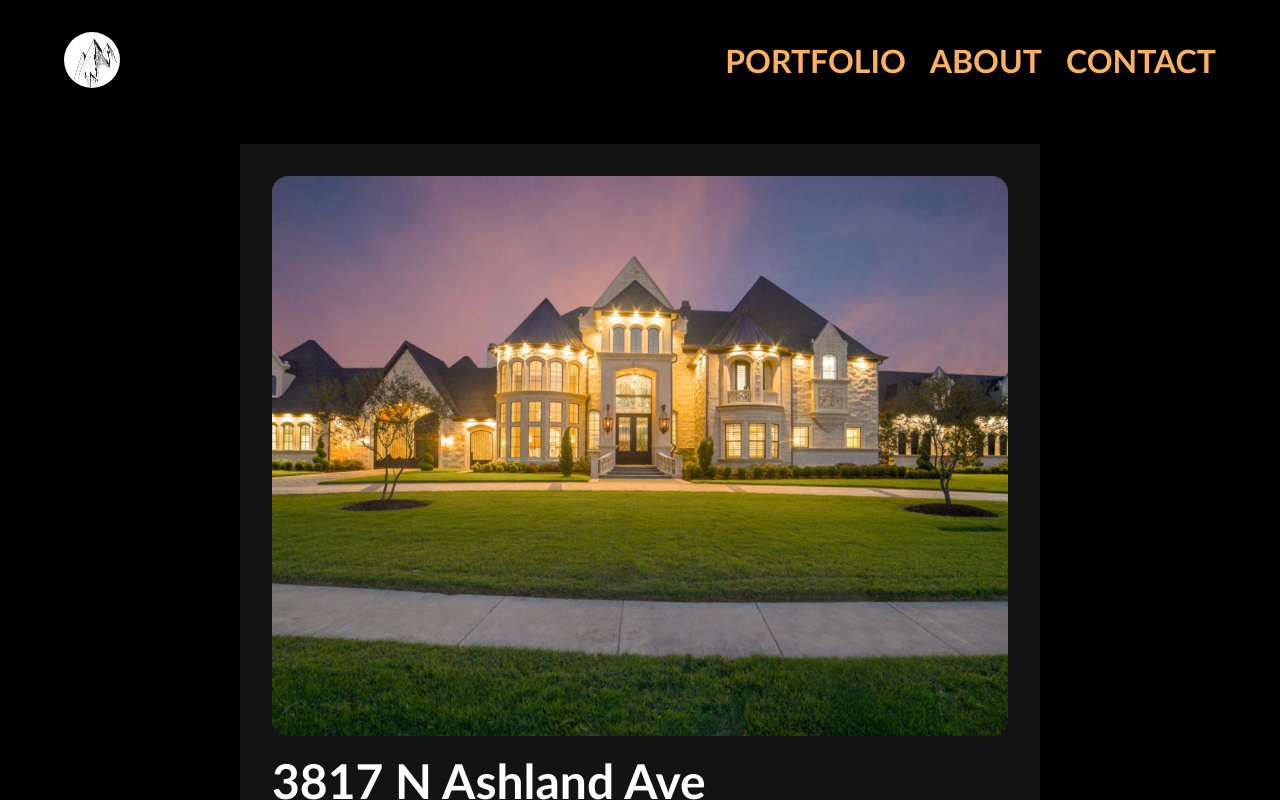
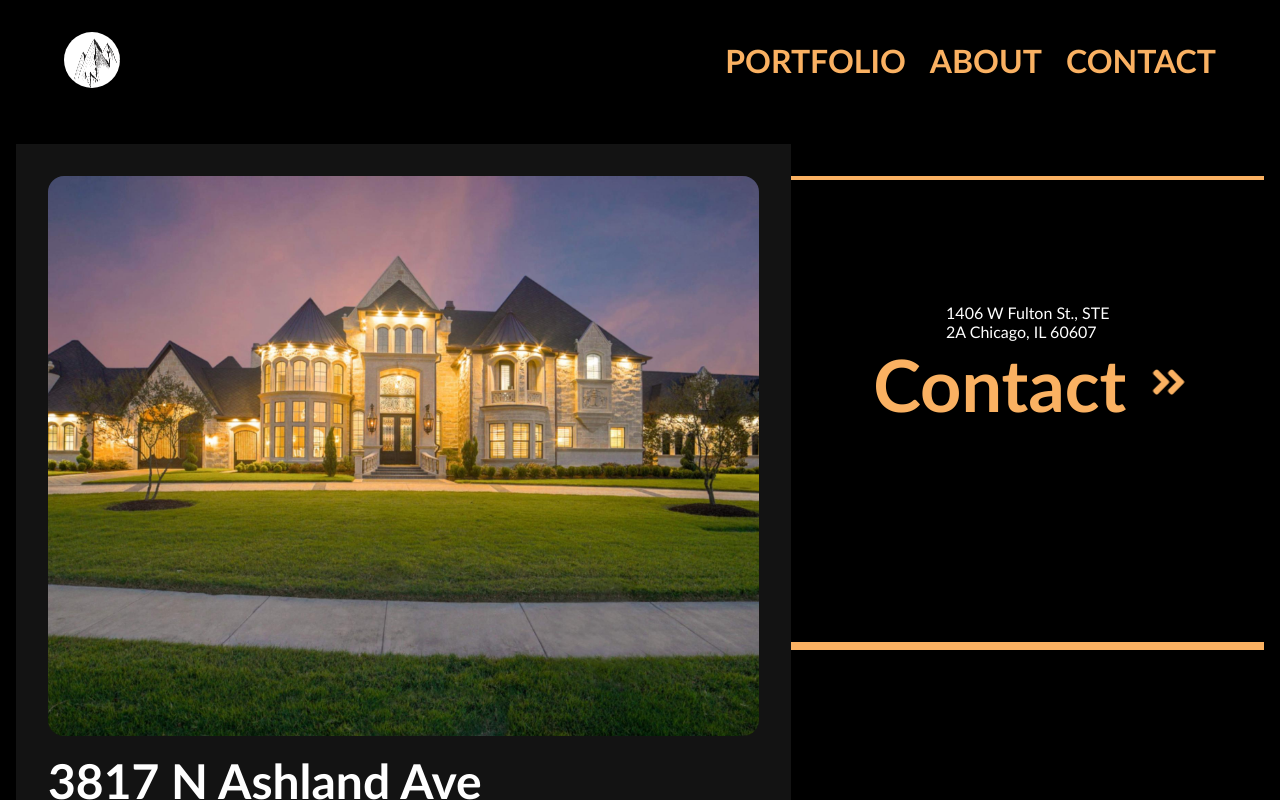
Before and after one commit to damaluku/estate-app, a Next.js app: page /portfolio/1 in a window 1280 px wide. Shown: the top 800 px of the page. Built offline with nearby package versions, Linux system fonts and the light colour scheme.

Commit message:
footer added

```diff
--- a/pages/portfolio/[id].js
+++ b/pages/portfolio/[id].js
@@ -5,6 +5,7 @@ import { Container } from "../../components/styled";
 import Link from "next/link";
 import db from "../api/data.json";
 import { useRouter } from "next/router";
+import Footer from "../../components/Footer";
 
 const Details = ({ image, description, address, details }) => {
   const router = useRouter();
@@ -28,6 +29,7 @@ const Details = ({ image, description, address, details }) => {
           </div>
           <Link href="/portfolio">Return</Link>
         </div>
+        <Footer />
       </Container>
     </>
   );
```
